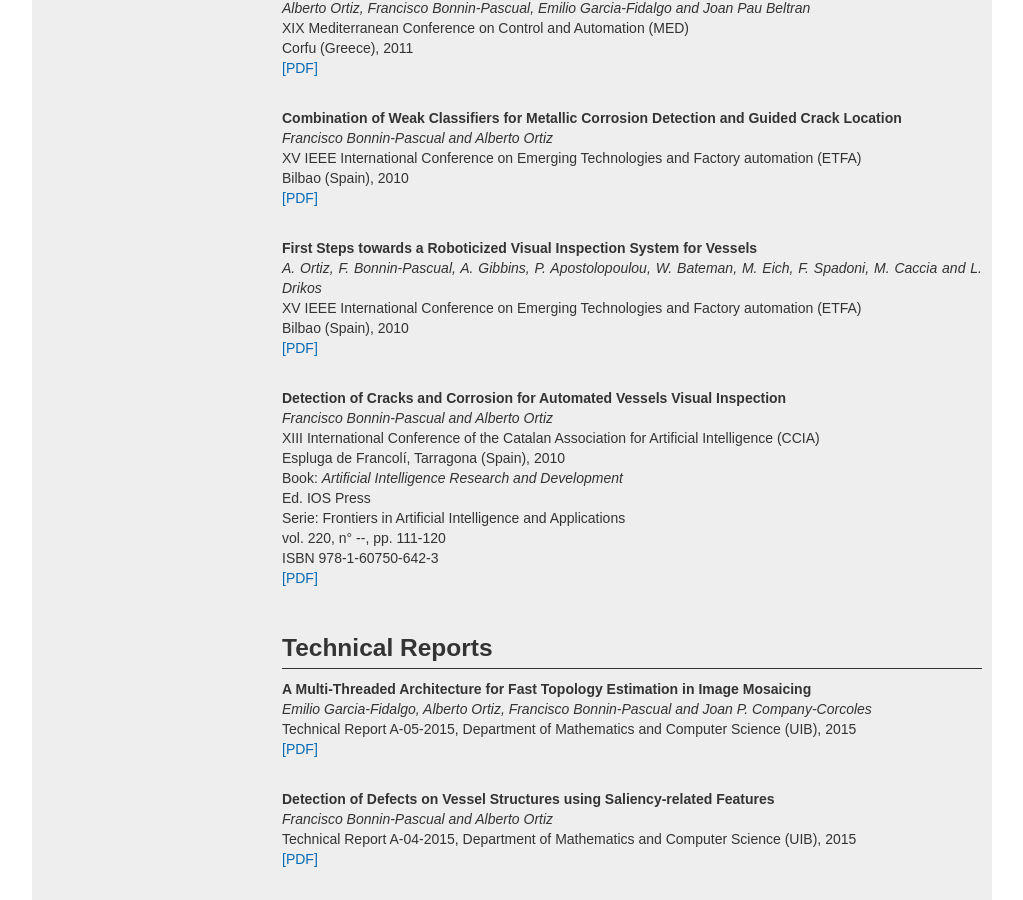
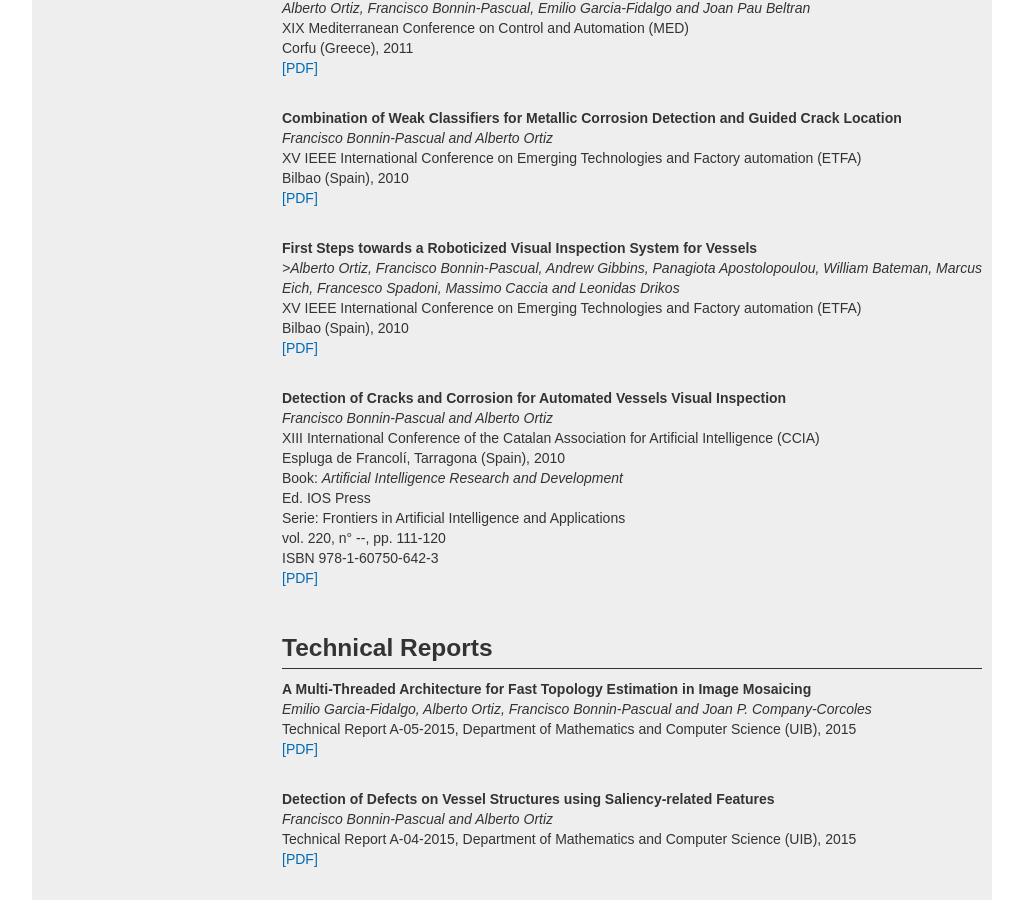
Before and after one commit to xiscobonnin/xiscobonnin.github.io, a Jekyll site: the page built from publications/pubs_type.html, in a window 1280 px wide and 900 px high, scrolled down 3047 px. Shown: the whole window, without its empty margins (128-1151 px from the left). Built offline with Jekyll 4.4.1, drawn with Linux system fonts in a browser that asks for light colours.

Commit message:
Updating names in ETFA 2010 paper2

```diff
--- a/publications/index.html
+++ b/publications/index.html
@@ -243,7 +243,7 @@ Bilbao (Spain), 2010<br>
 
 <p class="text-justify">
 <strong>First Steps towards a Roboticized Visual Inspection System for Vessels</strong><br>
-<em>A. Ortiz, F. Bonnin-Pascual, A. Gibbins, P. Apostolopoulou, W. Bateman, M. Eich, F. Spadoni, M. Caccia and L. Drikos</em><br>
+<em>Alberto Ortiz, Francisco Bonnin-Pascual, Andrew Gibbins, Panagiota Apostolopoulou, William Bateman, Marcus Eich, Francesco Spadoni, Massimo Caccia and Leonidas Drikos</em><br>
 XV IEEE International Conference on Emerging Technologies and Factory automation (ETFA)<br>
 Bilbao (Spain), 2010<br>
 <a href="/static/papers/conf_ETFA_Bonnin2010_2.pdf">[PDF]</a>
--- a/publications/pubs_type.html
+++ b/publications/pubs_type.html
@@ -192,7 +192,7 @@ Bilbao (Spain), 2010<br>
 
 <p class="text-justify">
 <strong>First Steps towards a Roboticized Visual Inspection System for Vessels</strong><br>
-<em>A. Ortiz, F. Bonnin-Pascual, A. Gibbins, P. Apostolopoulou, W. Bateman, M. Eich, F. Spadoni, M. Caccia and L. Drikos</em><br>
+<em>>Alberto Ortiz, Francisco Bonnin-Pascual, Andrew Gibbins, Panagiota Apostolopoulou, William Bateman, Marcus Eich, Francesco Spadoni, Massimo Caccia and Leonidas Drikos</em><br>
 XV IEEE International Conference on Emerging Technologies and Factory automation (ETFA)<br>
 Bilbao (Spain), 2010<br>
 <a href="/static/papers/conf_ETFA_Bonnin2010_2.pdf">[PDF]</a>
```
